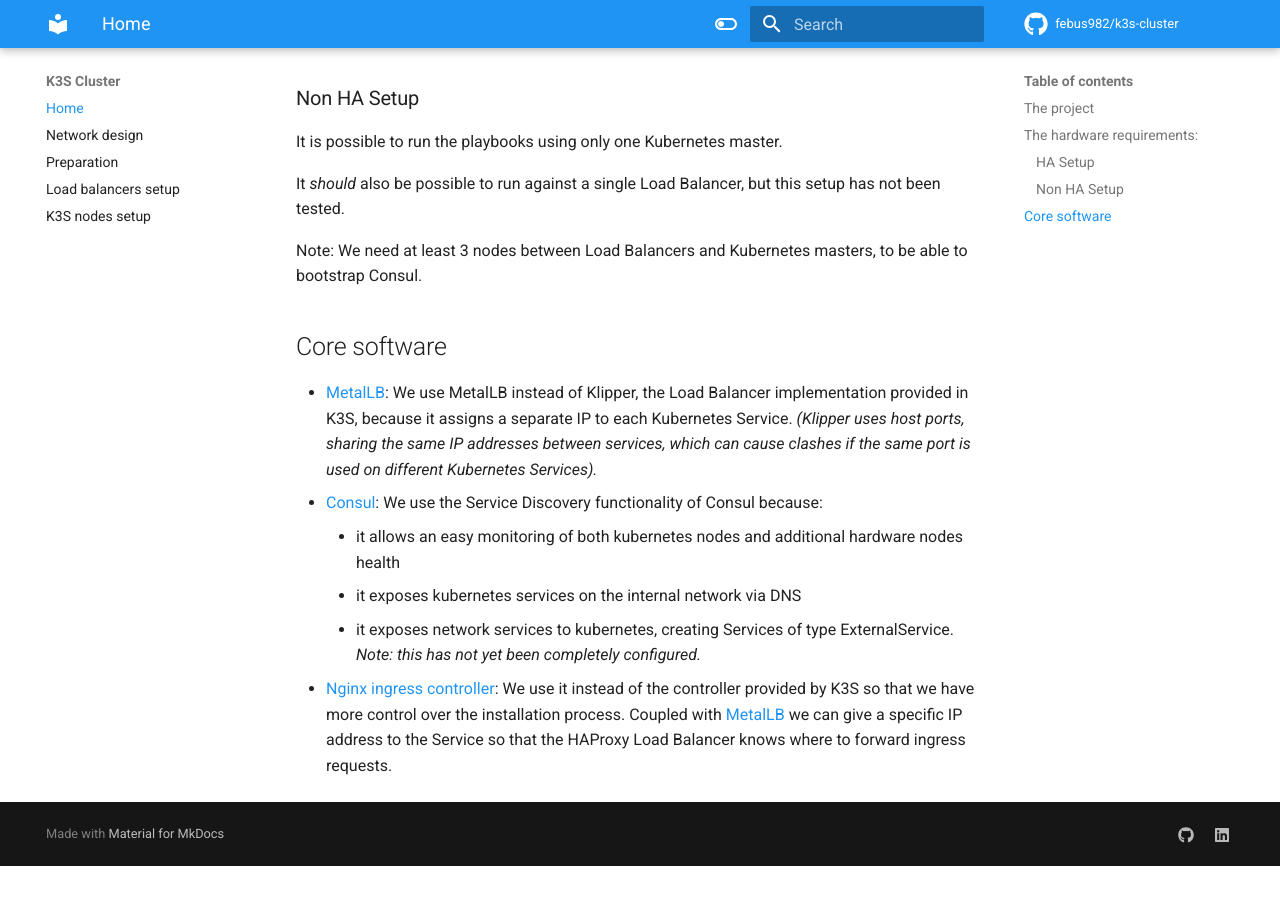
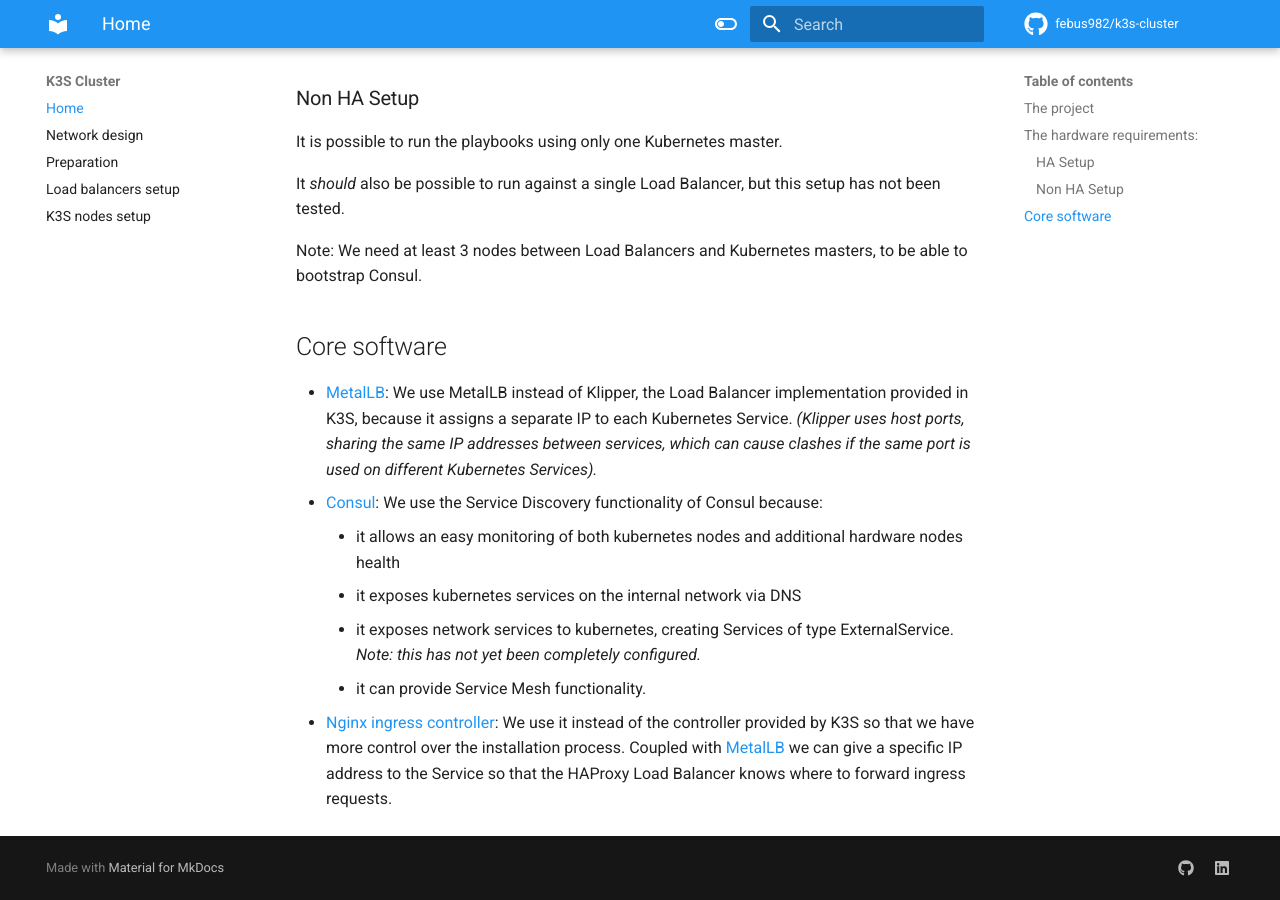
Before and after one commit to febus982/k3s-cluster, an MkDocs documentation site: the page built from docs/index.md, in a window 1280 px wide and 900 px high, scrolled down 822 px. Built offline with MkDocs 1.6.1 and Material for MkDocs 9.7.7, drawn with Linux system fonts in a browser that asks for light colours; comment, search, counter and statistics services are not loaded; before the commit the page ends 1688 px from its top, so only the background shows below that.

Commit message:
Add service mesh information to documentation

```diff
--- a/docs/index.md
+++ b/docs/index.md
@@ -46,6 +46,7 @@ addresses between services, which can cause clashes if the same port is used on
     * it exposes kubernetes services on the internal network via DNS
     * it exposes network services to kubernetes, creating Services of type ExternalService. _Note: this has not
 yet been completely configured._
+    * it can provide Service Mesh functionality.
 * [Nginx ingress controller](https://kubernetes.github.io/ingress-nginx/): We use it instead of the controller provided
 by K3S so that we have more control over the installation process. Coupled with [MetalLB](https://metallb.universe.tf/)
 we can give a specific IP address to the Service so that the HAProxy Load Balancer knows where to forward ingress requests.
```
